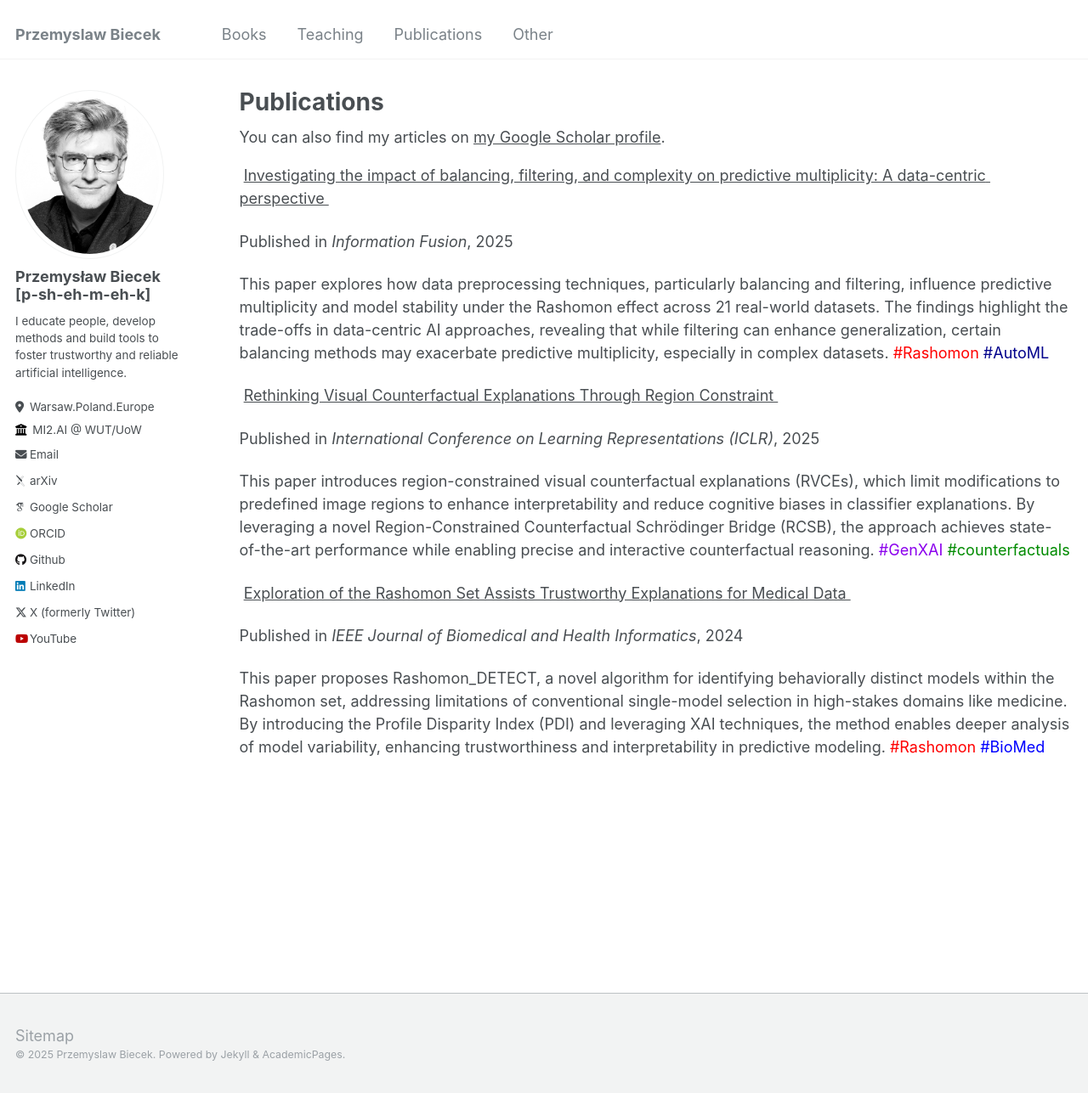
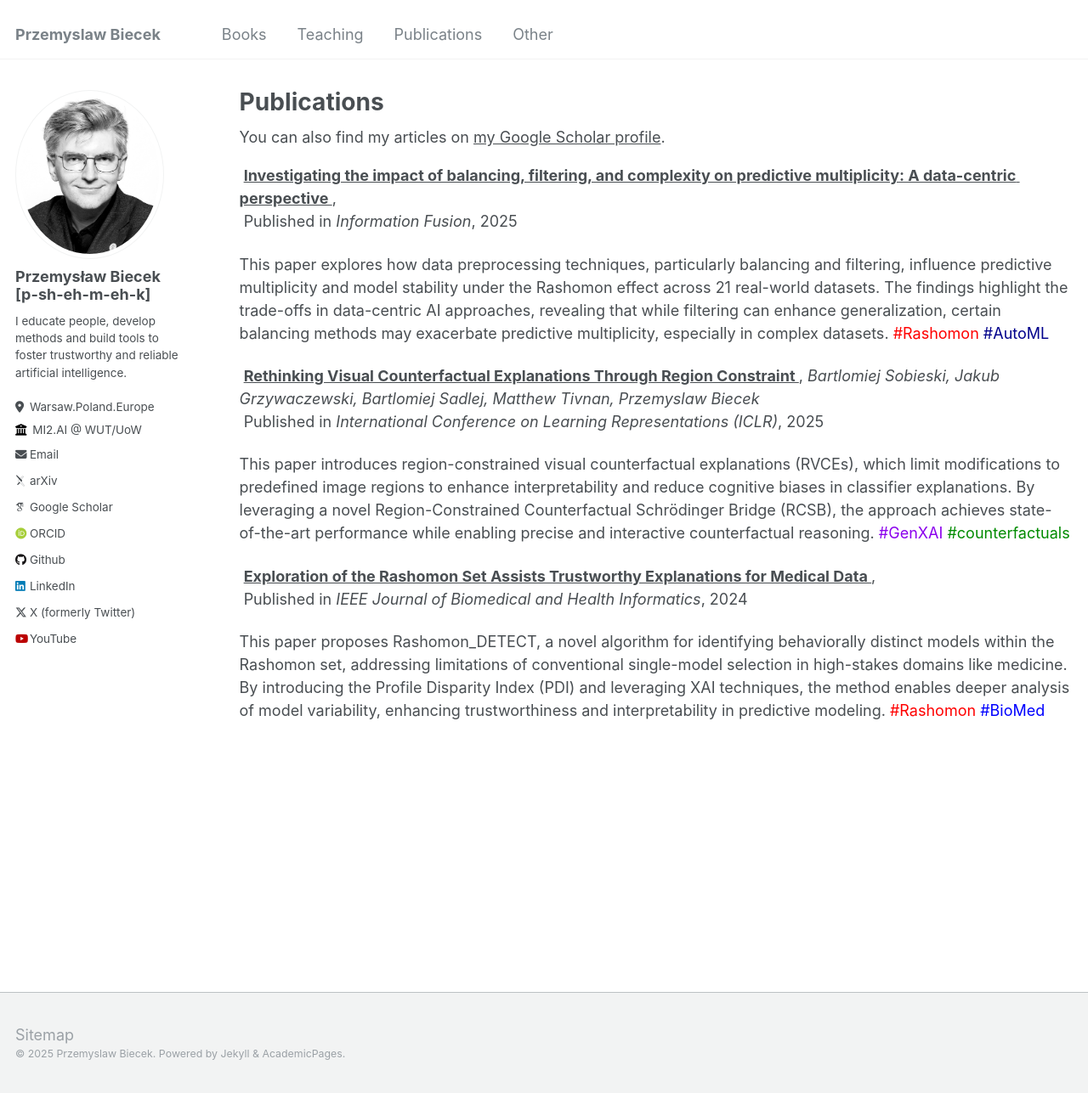
Before and after one commit to pbiecek/pbiecek.github.io, a Jekyll site: the page built from _pages/publications.md, in a window 1280 px wide and 1287 px high. Shown: the whole window at 85% size. Built offline with Jekyll 4.4.1, drawn with Linux system fonts in a browser that asks for light colours; some web fonts are replaced.

```diff
--- a/_includes/archive-single.html
+++ b/_includes/archive-single.html
@@ -31,11 +31,11 @@
       {% if post.link %}
         <a href="{{ post.link }}">{{ title }}</a> <a href="{{ base_path }}{{ post.url }}" rel="permalink"><i class="fa fa-link" aria-hidden="true" title="permalink"></i><span class="sr-only">Permalink</span></a>
       {% else %}
-        <a href="{{ base_path }}{{ post.paperurl }}" rel="permalink">{{ title }}</a>
+        <a href="{{ post.paperurl }}" rel="permalink"><b>{{ title }}</b></a>, <i>{{ post.authors }}</i>
         <!--<a href="{{ base_path }}{{ post.url }}" rel="permalink">{{ title }}</a>-->
       {% endif %}
-    </p>
  <!--    </h2> -->
+        <br/>
 
     {% if post.read_time %}
       <p class="page__meta"><i class="fa fa-clock-o" aria-hidden="true"></i> {% include read-time.html %}</p>
@@ -44,10 +44,11 @@
         {% if post.collection == 'teaching' %}
           <p> {{ post.type }}, <i>{{ post.venue }}</i>, {{ post.date | default: "1900-01-01" | date: "%Y" }} </p>
         {% elsif post.collection == 'publications' %}
-          <p>Published in <i>{{ post.venue }}</i>, {{ post.date | default: "1900-01-01" | date: "%Y" }} </p>
+          Published in <i>{{ post.venue }}</i>, {{ post.date | default: "1900-01-01" | date: "%Y" }}
         {% elsif post.date %}
          <p class="page__date"><strong><i class="fa fa-fw fa-calendar" aria-hidden="true"></i> {{ site.data.ui-text[site.locale].date_label | default: "Published:" }}</strong> <time datetime="{{ post.date | default: "1900-01-01" | date_to_xmlschema }}">{{ post.date | default: "1900-01-01" | date: "%B %d, %Y" }}</time></p>
         {% endif %}
+    </p>
 
     {% if post.excerpt and site.read_more != 'enabled' %}
     <p class="archive__item-excerpt" itemprop="description">{{ post.excerpt | markdownify }}</p>
--- a/_publications/2025-04-24-rethinking-vce.md
+++ b/_publications/2025-04-24-rethinking-vce.md
@@ -1,5 +1,6 @@
 ---
 title: "Rethinking Visual Counterfactual Explanations Through Region Constraint"
+authors: "Bartlomiej Sobieski, Jakub Grzywaczewski, Bartlomiej Sadlej, Matthew Tivnan, Przemyslaw Biecek"
 collection: publications
 permalink: /publication/2025-04-24-rethinking-vce
 excerpt: 'This paper introduces region-constrained visual counterfactual explanations (RVCEs), which limit modifications to predefined image regions to enhance interpretability and reduce cognitive biases in classifier explanations. By leveraging a novel Region-Constrained Counterfactual Schrödinger Bridge (RCSB), the approach achieves state-of-the-art performance while enabling precise and interactive counterfactual reasoning.
```
